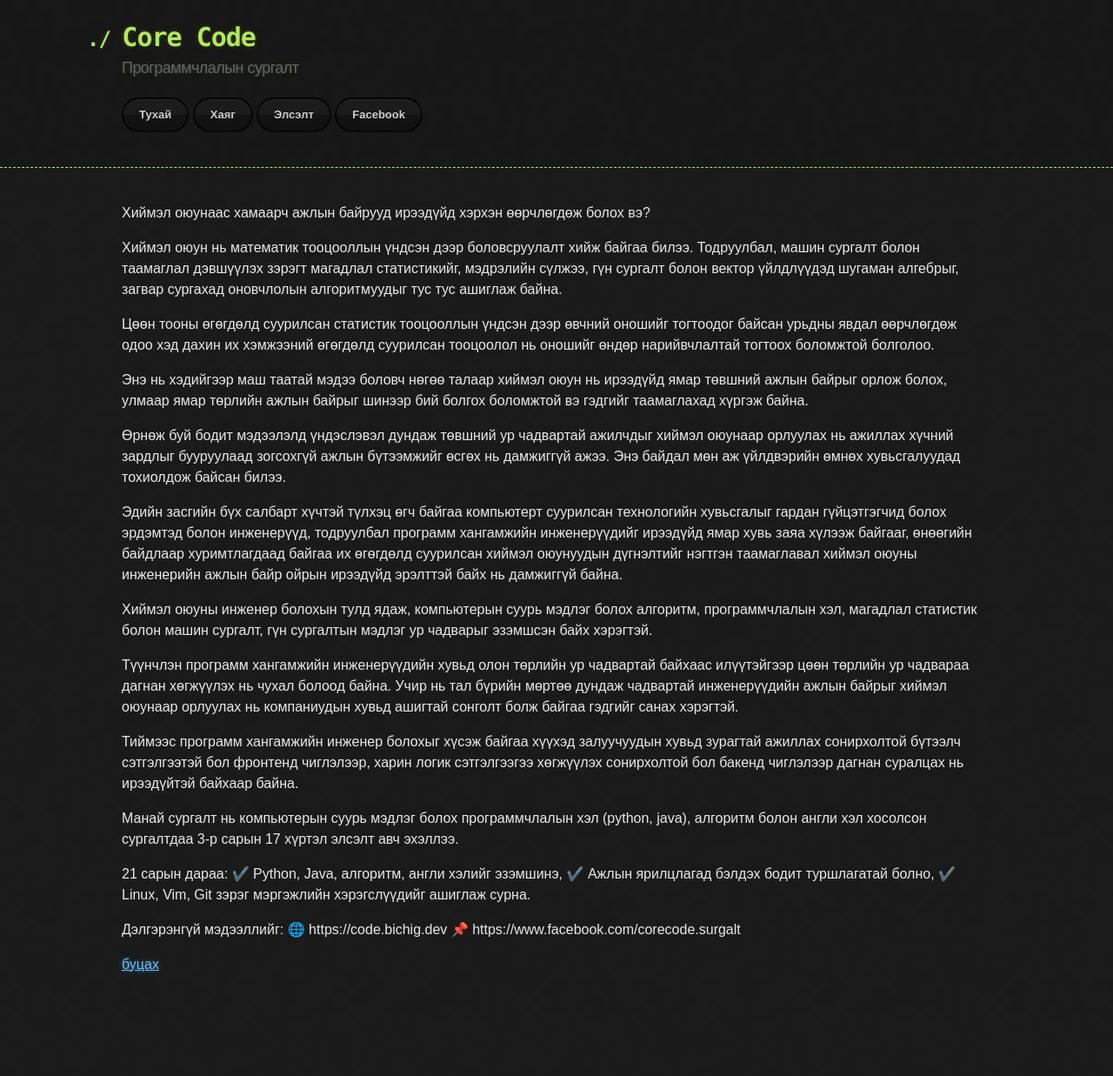
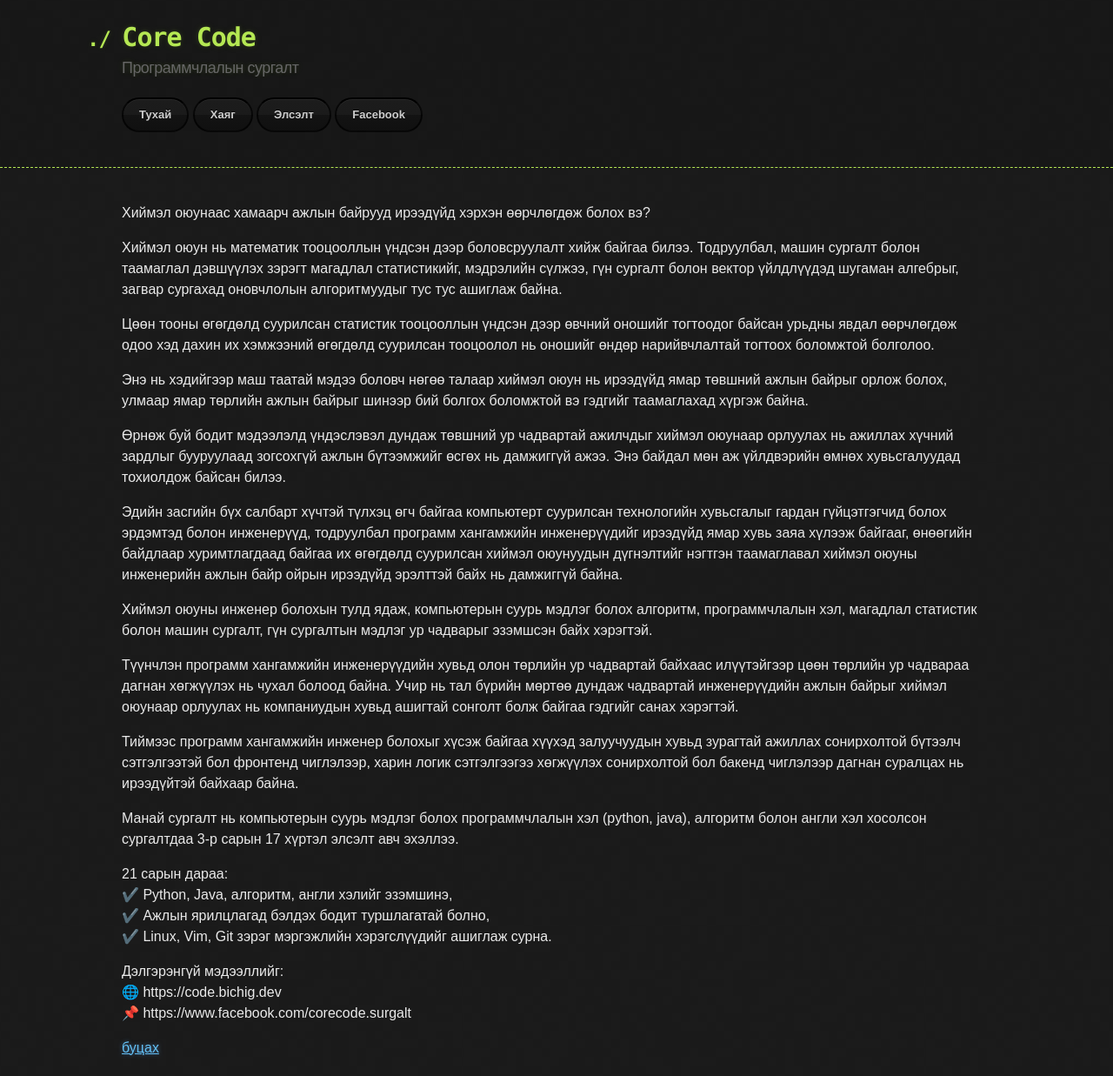
Before and after one commit to ganaatulgaa/corecode, a Jekyll site: the page built from ads.md, in a window 1280 px wide. Shown: the whole page at 87% size. Built offline with Jekyll 4.4.1, drawn with Linux system fonts in a browser that asks for light colours; before the commit the page ends 1141 px from its top, so only the background shows below that.

Commit message:
Update ads.md

```diff
--- a/ads.md
+++ b/ads.md
@@ -22,13 +22,14 @@ layout: default
 
 Манай сургалт нь компьютерын суурь мэдлэг болох программчлалын хэл (python, java), алгоритм болон англи хэл хосолсон сургалтдаа 3-р сарын 17 хүртэл элсэлт авч эхэллээ.
 
-21 сарын дараа:
-✔️ Python, Java, алгоритм, англи хэлийг эзэмшинэ,
-✔️ Ажлын ярилцлагад бэлдэх бодит туршлагатай болно,
+21 сарын дараа:\
+✔️ Python, Java, алгоритм, англи хэлийг эзэмшинэ,\
+✔️ Ажлын ярилцлагад бэлдэх бодит туршлагатай болно,\
 ✔️ Linux, Vim, Git зэрэг мэргэжлийн хэрэгслүүдийг ашиглаж сурна.
 
-Дэлгэрэнгүй мэдээллийг:
-🌐 https://code.bichig.dev
+Дэлгэрэнгүй мэдээллийг:\
+🌐 https://code.bichig.dev \
 📌 https://www.facebook.com/corecode.surgalt
 
+
 [буцах](./)
```
